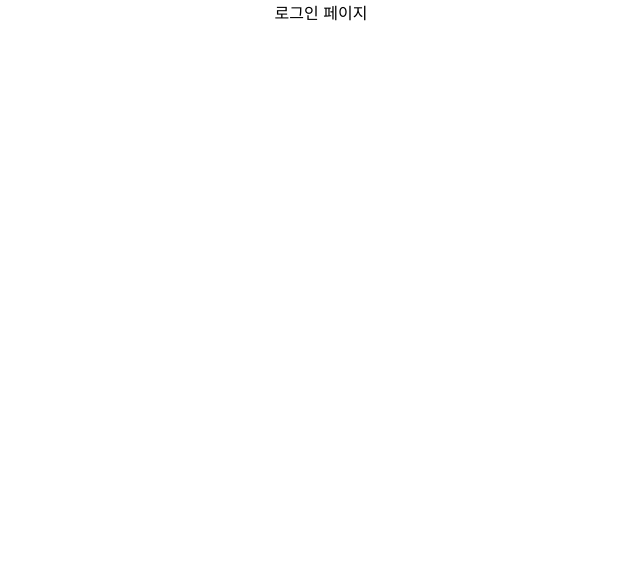
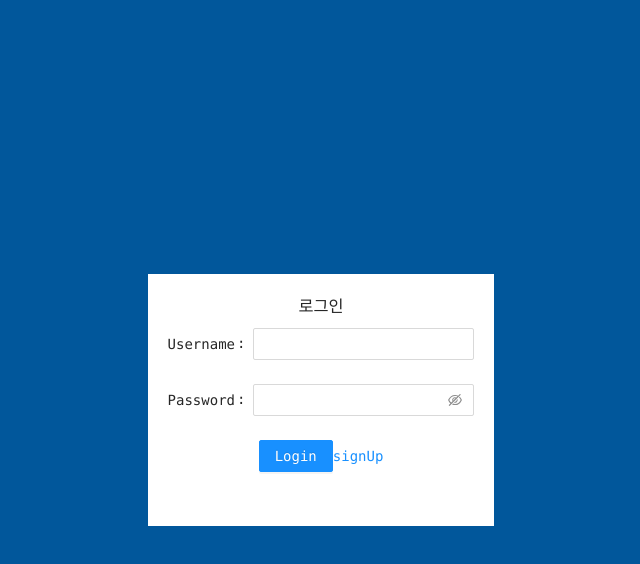
Before and after one commit to swchae516/Myday, a React (Create React App) app in the folder front/: page /user/login in a window 1280 px wide. Shown: the top 564 px of the page, without its empty margins (319-959 px from the left). Built offline with nearby package versions, Linux system fonts and the light colour scheme.

Commit message:
feat: login 구현

```diff
--- a/front/src/App.css
+++ b/front/src/App.css
@@ -1,38 +1,8 @@
+@import "~antd/dist/antd.css";
+
 .App {
   text-align: center;
+  box-sizing: border-box;
+  margin: 0px;
+  font-family: Consolas, monospace;
 }
-
-.App-logo {
-  height: 40vmin;
-  pointer-events: none;
-}
-
-@media (prefers-reduced-motion: no-preference) {
-  .App-logo {
-    animation: App-logo-spin infinite 20s linear;
-  }
-}
-
-.App-header {
-  background-color: #282c34;
-  min-height: 100vh;
-  display: flex;
-  flex-direction: column;
-  align-items: center;
-  justify-content: center;
-  font-size: calc(10px + 2vmin);
-  color: white;
-}
-
-.App-link {
-  color: #61dafb;
-}
-
-@keyframes App-logo-spin {
-  from {
-    transform: rotate(0deg);
-  }
-  to {
-    transform: rotate(360deg);
-  }
-}
--- /dev/null
+++ b/front/src/components/LoginForm.jsx
@@ -0,0 +1,64 @@
+import React from 'react';
+import { Button, Form, Input } from 'antd';
+import { Link } from 'react-router-dom';
+import styled from 'styled-components';
+
+const Title = styled.h3``;
+
+function LoginForm() {
+  const onFinish = (values) => {
+    console.log('Success:', values);
+  };
+
+  const onFinishFailed = (errorInfo) => {
+    console.log('Failed:', errorInfo);
+  };
+
+  return (
+    <>
+      <Title>로그인</Title>
+      <Form
+        name="basic"
+        initialValues={{
+          remember: true,
+        }}
+        onFinish={onFinish}
+        onFinishFailed={onFinishFailed}
+        autoComplete="off"
+      >
+        <Form.Item
+          label="Username"
+          name="username"
+          rules={[
+            {
+              message: 'Please input your username!',
+            },
+          ]}
+        >
+          <Input />
+        </Form.Item>
+
+        <Form.Item
+          label="Password"
+          name="password"
+          rules={[
+            {
+              message: 'Please input your password!',
+            },
+          ]}
+        >
+          <Input.Password />
+        </Form.Item>
+
+        <Form.Item>
+          <Button style={{ marginBottom: '10px' }} type="primary" htmlType="submit">
+            Login
+          </Button>
+          <Link to="/signup">signUp</Link>
+        </Form.Item>
+      </Form>
+    </>
+  );
+}
+
+export default LoginForm;
--- a/front/src/index.js
+++ b/front/src/index.jsx
@@ -7,5 +7,5 @@ const root = ReactDOM.createRoot(document.getElementById('root'));
 root.render(
   <React.StrictMode>
     <App />
-  </React.StrictMode>
+  </React.StrictMode>,
 );
--- a/front/src/pages/Login.jsx
+++ b/front/src/pages/Login.jsx
@@ -1,7 +1,28 @@
 import React from 'react';
+import styled from 'styled-components';
+import LoginForm from '../components/LoginForm';
 
-const Login = () => {
-  return <div>로그인 페이지</div>;
-};
+const Container = styled.div`
+  height: 100vh;
+  background-color: #01579b;
+  display: flex;
+  justify-content: center;
+  align-items: center;
+`;
+
+const Item = styled.div`
+  padding: 20px;
+  background-color: #ffffff;
+`;
+
+function Login() {
+  return (
+    <Container>
+      <Item>
+        <LoginForm />
+      </Item>
+    </Container>
+  );
+}
 
 export default Login;
--- a/front/src/pages/Main.jsx
+++ b/front/src/pages/Main.jsx
@@ -1,7 +1,7 @@
 import React from 'react';
 
-const Main = () => {
+function Main() {
   return <div>메인 페이지</div>;
-};
+}
 
 export default Main;
```
Also changed, not shown: front/package.json (+9 -0 lines), front/prettierrc.json (added, +7 -0 lines), front/.eslintrc.json (added), front/src/App.jsx (renamed from front/src/App.js), front/src/index.css (line endings or trailing spaces), 1 other file (tests, documents, lock files or other folders).
